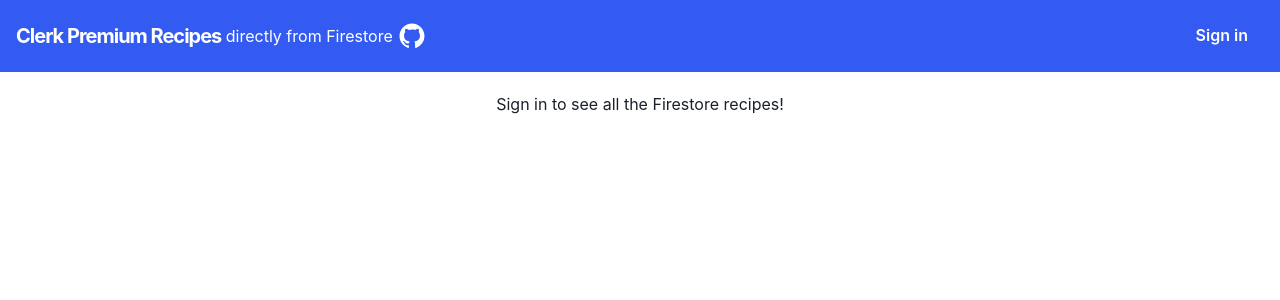
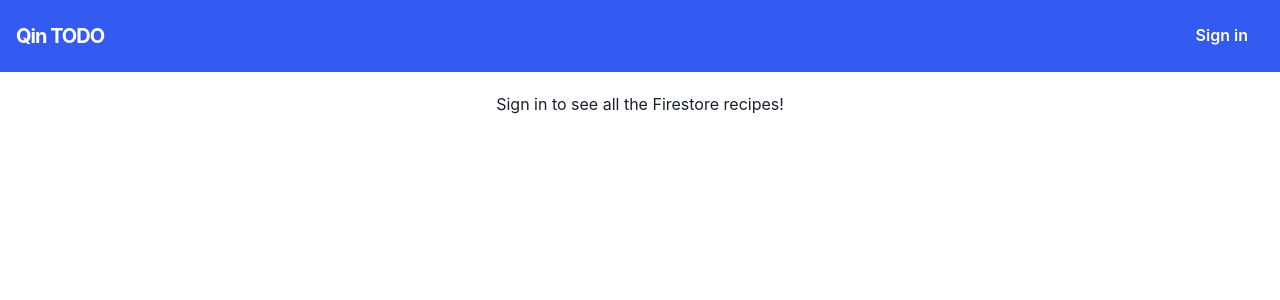
Before and after one commit to yoko-at-home/clerk-firebase-todo, a Next.js app: page / in a window 1280 px wide. Shown: the top 300 px of the page. Built offline with nearby package versions, Linux system fonts and the light colour scheme; no server answers.

Commit message:
Qin TODOに文言を修正

```diff
--- a/client/components/layout/Main.tsx
+++ b/client/components/layout/Main.tsx
@@ -17,27 +17,26 @@ export function Main({ children }: MainProps) {
         justifyContent="space-between"
         alignItems="center"
       >
-        <Flex align="center" mr={5}>
-          <Heading as="h2" size="md" letterSpacing={"tighter"}>
-            Clerk Premium Recipes
+        <Flex align='center' mr={5}>
+          <Heading as='h2' size='md' letterSpacing={"tighter"}>
+            Qin TODO
           </Heading>
-          &nbsp;directly from Firestore&nbsp;
-          <Flex>
-            <a href="https://github.com/clerkinc/">
+          {/* <Flex>
+            <a href='https://github.com/clerkinc/'>
               <svg
-                fill="currentColor"
-                width="30"
-                height="30"
-                viewBox="0 0 24 24"
+                fill='currentColor'
+                width='30'
+                height='30'
+                viewBox='0 0 24 24'
               >
                 <path
-                  fillRule="evenodd"
-                  d="M12 2C6.477 2 2 6.484 2 12.017c0 4.425 2.865 8.18 6.839 9.504.5.092.682-.217.682-.483 0-.237-.008-.868-.013-1.703-2.782.605-3.369-1.343-3.369-1.343-.454-1.158-1.11-1.466-1.11-1.466-.908-.62.069-.608.069-.608 1.003.07 1.531 1.032 1.531 1.032.892 1.53 2.341 1.088 2.91.832.092-.647.35-1.088.636-1.338-2.22-.253-4.555-1.113-4.555-4.951 0-1.093.39-1.988 1.029-2.688-.103-.253-.446-1.272.098-2.65 0 0 .84-.27 2.75 1.026A9.564 9.564 0 0112 6.844c.85.004 1.705.115 2.504.337 1.909-1.296 2.747-1.027 2.747-1.027.546 1.379.202 2.398.1 2.651.64.7 1.028 1.595 1.028 2.688 0 3.848-2.339 4.695-4.566 4.943.359.309.678.92.678 1.855 0 1.338-.012 2.419-.012 2.747 0 .268.18.58.688.482A10.019 10.019 0 0022 12.017C22 6.484 17.522 2 12 2z"
-                  clipRule="evenodd"
+                  fillRule='evenodd'
+                  d='M12 2C6.477 2 2 6.484 2 12.017c0 4.425 2.865 8.18 6.839 9.504.5.092.682-.217.682-.483 0-.237-.008-.868-.013-1.703-2.782.605-3.369-1.343-3.369-1.343-.454-1.158-1.11-1.466-1.11-1.466-.908-.62.069-.608.069-.608 1.003.07 1.531 1.032 1.531 1.032.892 1.53 2.341 1.088 2.91.832.092-.647.35-1.088.636-1.338-2.22-.253-4.555-1.113-4.555-4.951 0-1.093.39-1.988 1.029-2.688-.103-.253-.446-1.272.098-2.65 0 0 .84-.27 2.75 1.026A9.564 9.564 0 0112 6.844c.85.004 1.705.115 2.504.337 1.909-1.296 2.747-1.027 2.747-1.027.546 1.379.202 2.398.1 2.651.64.7 1.028 1.595 1.028 2.688 0 3.848-2.339 4.695-4.566 4.943.359.309.678.92.678 1.855 0 1.338-.012 2.419-.012 2.747 0 .268.18.58.688.482A10.019 10.019 0 0022 12.017C22 6.484 17.522 2 12 2z'
+                  clipRule='evenodd'
                 ></path>
               </svg>
             </a>
-          </Flex>
+          </Flex> */}
         </Flex>
         <SignedOut>
           <Flex>
```
